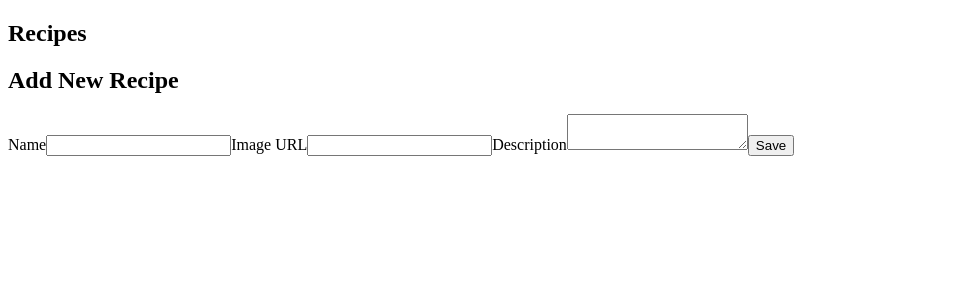
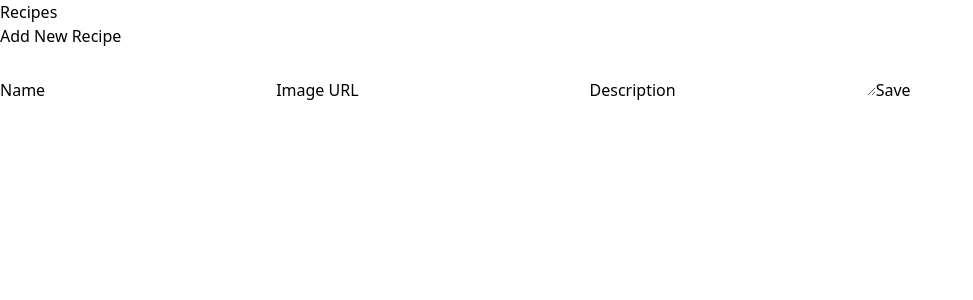
Before and after one commit to JDRGit/recipe-book, a React (Create React App) app: page / in a window 1280 px wide. Shown: the top 300 px of the page, without its empty margins (0-973 px from the left). Built offline with nearby package versions, Linux system fonts and the light colour scheme.

Commit message:
added tailwindcss to project

```diff
--- a/src/App.js
+++ b/src/App.js
@@ -1,5 +1,6 @@
 import React from 'react';
 import Recipes from './features/Recipes';
+import './index.css';
 
 const App = () => {
   return (
--- a/src/components/RecipeCard.js
+++ b/src/components/RecipeCard.js
@@ -1,11 +1,16 @@
 import React from 'react';
+import { Link } from 'react-router-dom';
 
 const RecipeCard = ({ recipe }) => {
   return (
-    <div className="border border-gray-300 rounded-md p-4">
-      <h3 className="font-medium mb-2">{recipe.name}</h3>
-      <img src={recipe.image} alt={recipe.name} className="mb-2" />
-      <p className="text-gray-700">{recipe.description}</p>
+    <div className="bg-white rounded-lg shadow-md overflow-hidden">
+      <Link to={`/recipe/${recipe.id}`}>
+        <img src={recipe.image} alt={recipe.name} className="w-full h-48 object-cover" />
+        <div className="p-4">
+          <h3 className="font-medium text-lg mb-2">{recipe.name}</h3>
+          <p className="text-gray-600">{recipe.description}</p>
+        </div>
+      </Link>
     </div>
   );
 };
--- /dev/null
+++ b/src/index.css
@@ -0,0 +1,5 @@
+/* src/index.css */
+
+@import 'tailwindcss/base';
+@import 'tailwindcss/components';
+@import 'tailwindcss/utilities';
--- /dev/null
+++ b/tailwind.config.js
@@ -0,0 +1,12 @@
+/** @type {import('tailwindcss').Config} */
+module.exports = {
+  theme: {
+    extend: {
+      colors: {
+        primary: '#ff0000',
+      },
+    },
+  },
+  variants: {},
+  plugins: [],
+}
```
Also changed, not shown: src/components/RecipeList.js (added, +19 -0 lines), src/components/styles/recipeList.css (added).
